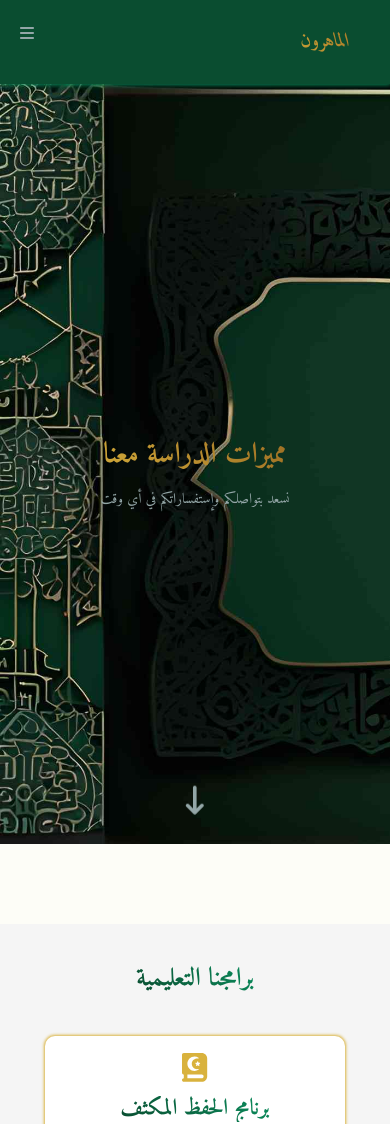
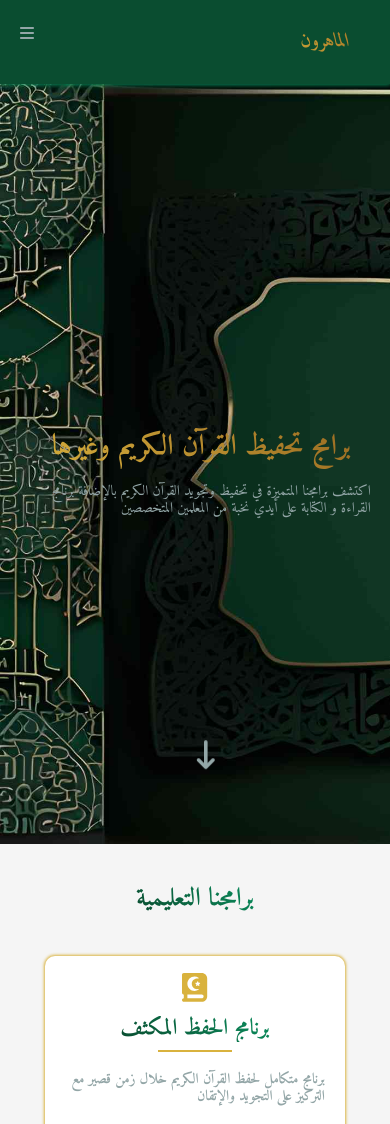
Before and after one commit to AN1001110/AlMaheroun-Academy, a React (Vite) app: page /programs in a window 390 px wide. Shown: the top 1124 px of the page. Built offline with nearby package versions, Linux system fonts and the light colour scheme.

Commit message:
small phones screens finshed

```diff
--- a/src/pages/Programs.jsx
+++ b/src/pages/Programs.jsx
@@ -111,12 +111,14 @@ export default function Programs() {
     <>
       <Header />
       <section className="programs-sec1">
-        <h1>مميزات الدراسة معنا</h1>
-        <p>نسعد بتواصلكم وإستفساراتكم في أي وقت</p>
-        <FontAwesomeIcon className="icon arrow" icon={faArrowDownLong} />
-      </section>
-      <section className="programs-sec3">
-        <div className="container"></div>
+        <div className="container">
+          <h1>برامج تحفيظ القرآن الكريم وغيرها</h1>
+          <p>
+            اكتشف برامجنا المتميزة في تحفيظ وتجويد القرآن الكريم بالإضافة برنامج
+            القراءة و الكتابة على أيدي نخبة من المعلمين المتخصصين
+          </p>
+          <FontAwesomeIcon className="icon arrow" icon={faArrowDownLong} />
+        </div>
       </section>
       <section className="programs-sec2">
         <div className="container">
--- a/src/style/pages/contact.css
+++ b/src/style/pages/contact.css
@@ -32,7 +32,7 @@
 }
 .contact-sec1 .icon {
   position: absolute;
-  bottom: 5vh;
+  bottom: 10vh;
   font-size: 1.8rem;
   font-weight: 600;
   color: var(--textColor4);
@@ -262,7 +262,6 @@
     flex-direction: column;
     justify-content: flex-start;
     margin-top: 5vh;
-
   }
   .contact-form {
     width: 100%;
--- a/src/style/pages/programs.css
+++ b/src/style/pages/programs.css
@@ -8,6 +8,7 @@
   height: 90vh;
   background-image: url("../../assets/images/programsImg.jpg");
   background-size: cover;
+  position: relative;
 }
 .programs-sec1 h1 {
   margin: 0;
@@ -25,13 +26,14 @@
   text-wrap: nowrap;
 }
 .programs-sec1 p {
-
   font-weight: 500;
   color: var(--textColor4);
 }
 .programs-sec1 .icon {
   position: absolute;
-  bottom: 5vh;
+
+  bottom: 10vh;
+  left: 50%;
   font-size: 1.8rem;
   font-weight: 600;
   color: var(--textColor4);
```
